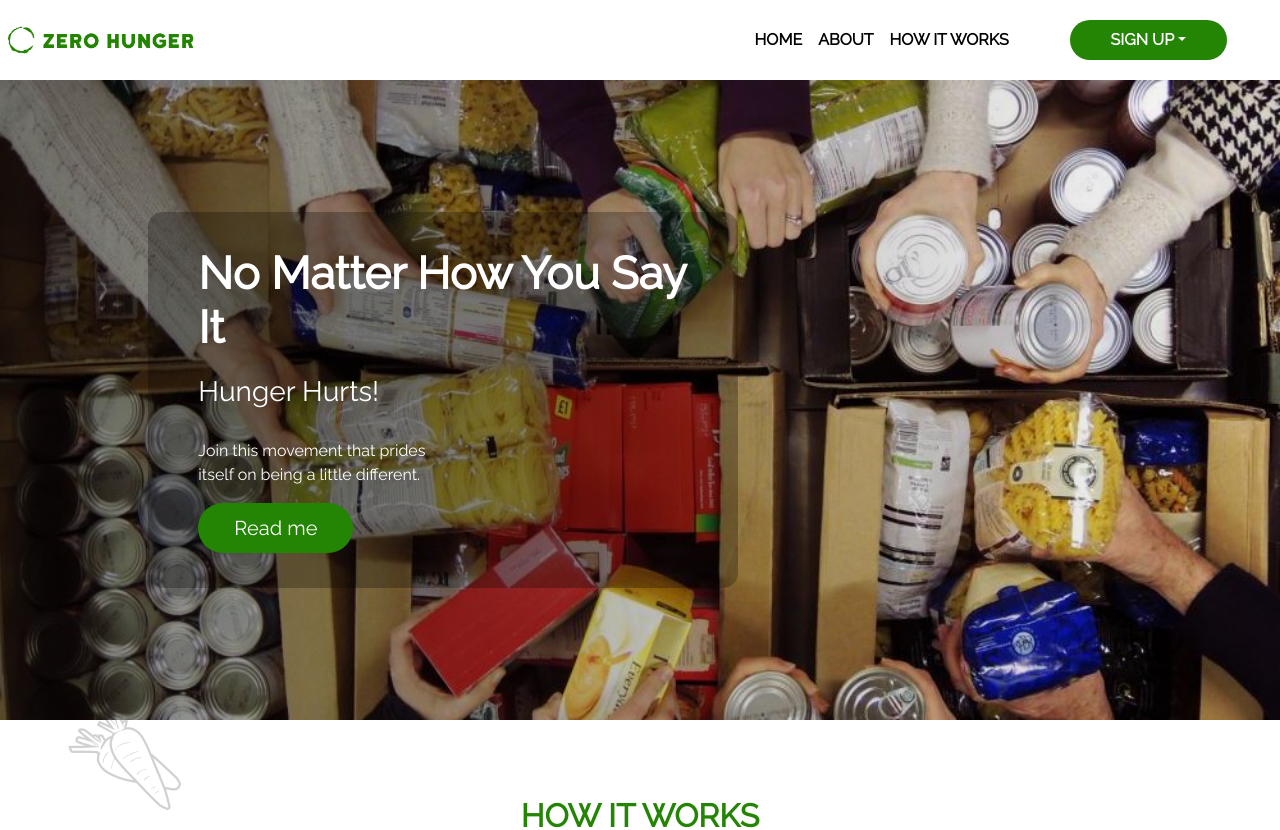
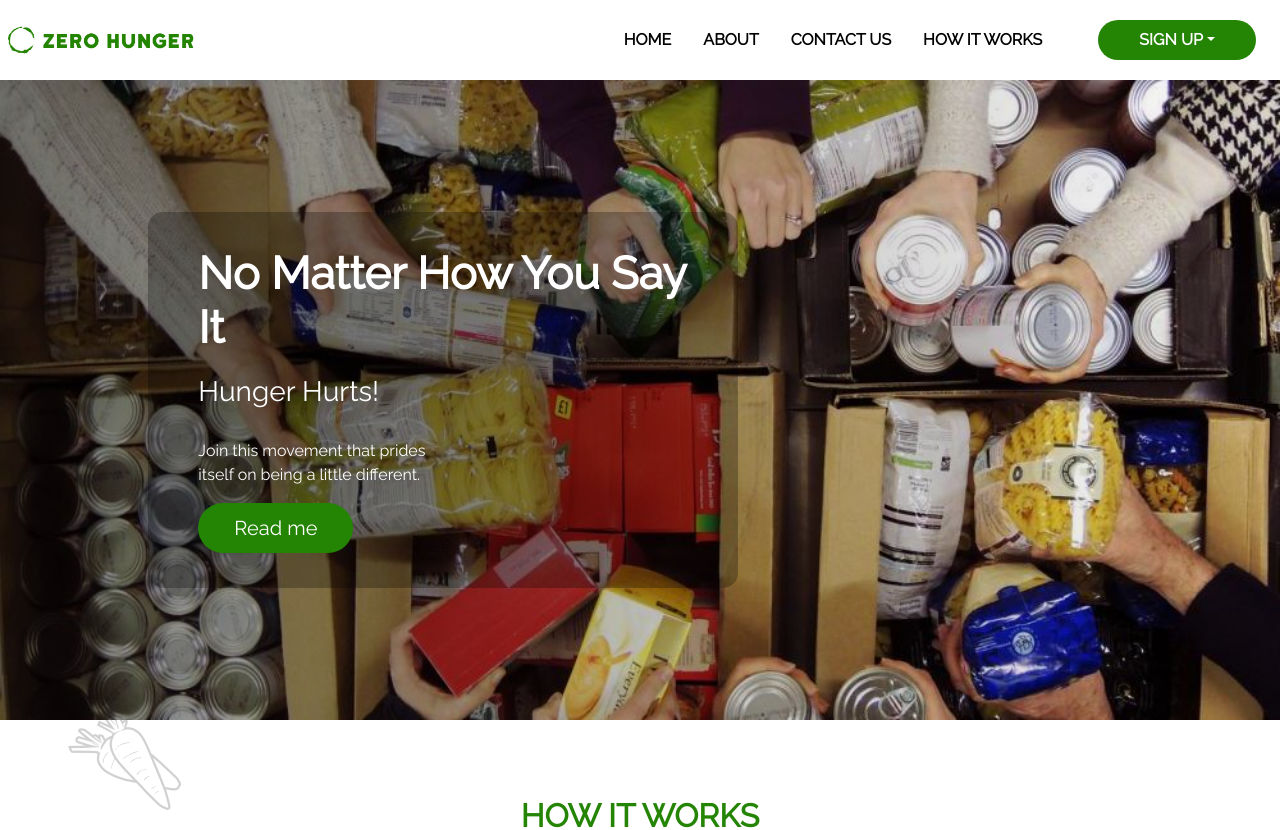
Before and after one commit to MubashirAndrabi/zerohunger, a React (Create React App) app: page / in a window 1280 px wide. Shown: the top 830 px of the page. Built offline with nearby package versions, Linux system fonts and the light colour scheme.

Commit message:
fixed the navbar and add regsiter button

```diff
--- a/src/components/Footer/Footer.js
+++ b/src/components/Footer/Footer.js
@@ -54,7 +54,7 @@ function Footer() {
             </ul>
           </div>
           <div
-            className="col-md-2 col-xs-12 location"
+            className="col-md-2 col-xs-12"
             style={{ marginTop: "10px", paddingLeft: "30px" }}
           >
             <span>
--- a/src/components/Header/Header.css
+++ b/src/components/Header/Header.css
@@ -8,7 +8,6 @@
     color: #fff !important;
     border-radius: 100px;
     padding: 0 25px;
-    margin: 0 5%;
 }
 #basic-nav-dropdown {
     color: #fff !important;
--- a/src/components/Header/Header.js
+++ b/src/components/Header/Header.js
@@ -8,7 +8,7 @@ import "./Header.css";
 
 function Header() {
   return (
-    <Navbar expand="lg">
+    <Navbar expand="lg" sticky="top">
       <Navbar.Brand>
         <Link to="/">
           {
@@ -24,17 +24,20 @@ function Header() {
       <Navbar.Toggle aria-controls="basic-navbar-nav" />
       <Navbar.Collapse id="basic-navbar-nav">
         <Nav>
-          <Nav.Link>
-            <Link to="/"> Home </Link>
+          <Nav.Link className="mr-3">
+            <Link to="/" > Home </Link>
           </Nav.Link>
-          <Nav.Link>
+          <Nav.Link className="mr-3">
             <Link to="/about"> About </Link>
           </Nav.Link>
-          <Nav.Link>
+          <Nav.Link className="mr-3">
+            <Link to="/about"> Contact Us </Link>
+          </Nav.Link>
+          <Nav.Link className="mr-4">
             <Link to="/howitworks"> How it works </Link>
           </Nav.Link>
         </Nav>
-        <NavDropdown title="Sign Up" id="basic-nav-dropdown">
+        <NavDropdown title="Sign Up" id="basic-nav-dropdown" className="mr-4 ml-4">
           <NavDropdown.Item>SignUp</NavDropdown.Item>
           <NavDropdown.Item>Login</NavDropdown.Item>
           <NavDropdown.Item>Profile</NavDropdown.Item>
```
